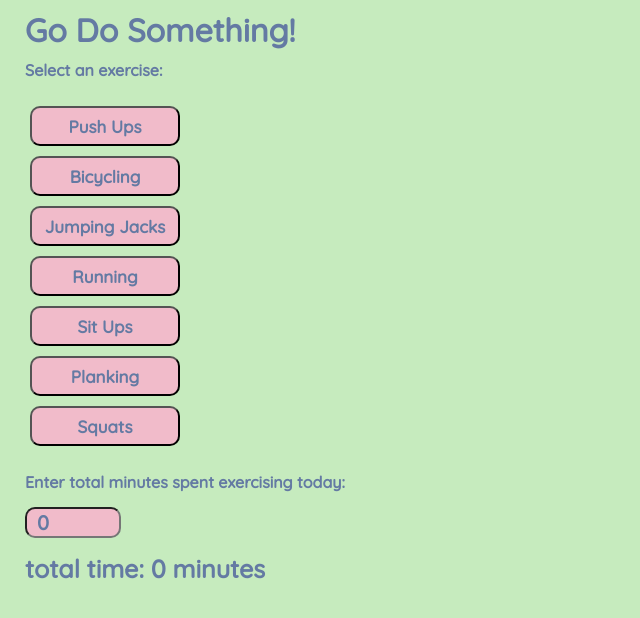
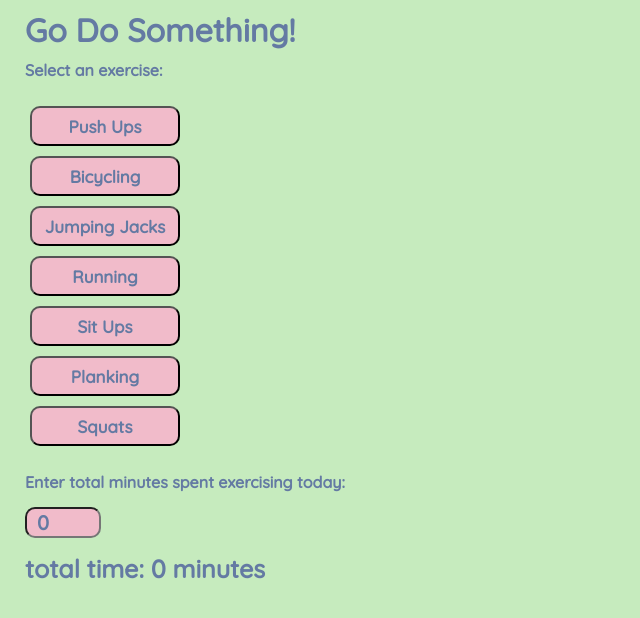
Before and after one commit to julianamacedo1/exercise-app, a React (Create React App) app: page / in a window 1280 px wide. Shown: the top 618 px of the page, without its empty margins (0-640 px from the left). Built offline with nearby package versions, Linux system fonts and the light colour scheme.

Commit message:
March 6, 2021 5:27 PM

```diff
--- a/src/App.css
+++ b/src/App.css
@@ -48,7 +48,7 @@ ul {
 input {
   margin: 10px 5px 5px 25px;
   font-family: 'Quicksand', sans-serif;
-  width: 80px;
+  width: 60px;
   height: 25px;
   background-color: #F1BBCA;
   color: #647AA3;
```
